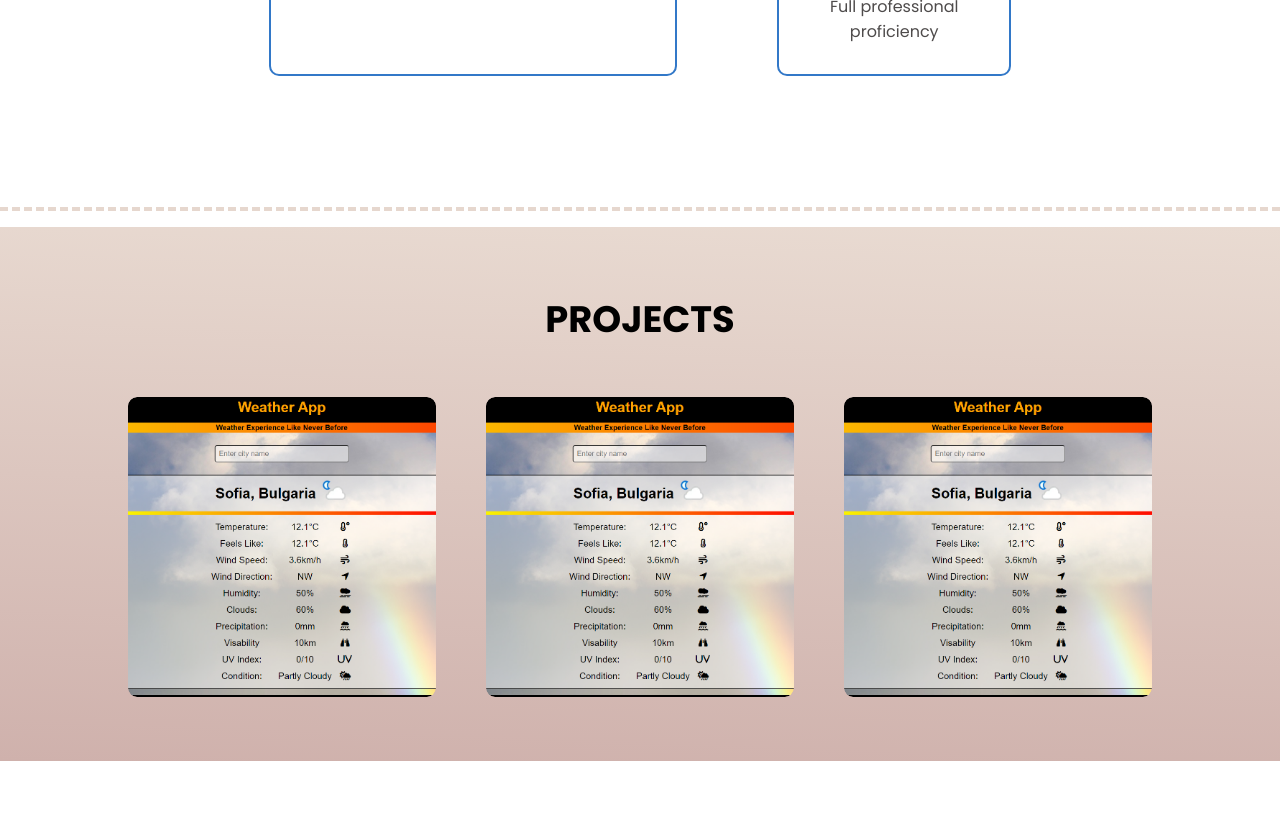
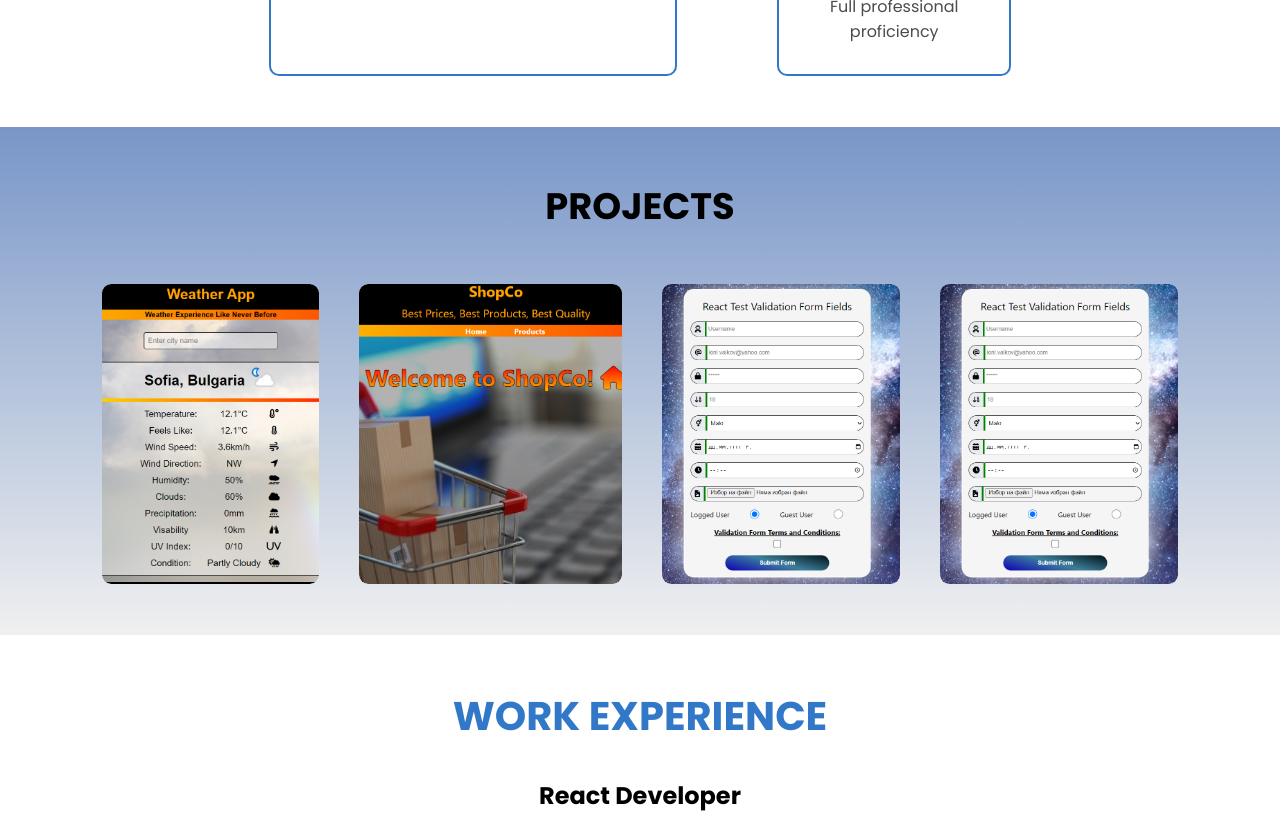
Before and after one commit to KikoXtreme/portfolio, a React (Create React App) app: page / in a window 1280 px wide. Shown: the part 2260-3073 px from the top of the page. Built offline with nearby package versions, Linux system fonts and the light colour scheme.

Commit message:
project update

```diff
--- a/src/components/Projects/Projects.tsx
+++ b/src/components/Projects/Projects.tsx
@@ -3,10 +3,10 @@
 const Projects = () => {
     return (
         <section id="projects" className="projects">
-            <h3>Projects</h3>
+            <h2>Projects</h2>
             <div className="project-cards-wrapper">
                 <article className="project-card travelers">
-                    <img src="/assets/weather.png" alt="Weather-image" />
+                    <img src="/assets/weather.png" alt="weather-image" />
                     <div>
                         <a href="https://kikoxtreme.github.io/weatherApp/" target="_blank" rel="nooper noreferrer">
                             <svg xmlns="http://www.w3.org/2000/svg" viewBox="0 0 448 512">
@@ -23,7 +23,7 @@
                     </div>
                 </article>
                 <article className="project-card happy-mind">
-                    <img src="/assets/weather.png" alt="project-img" />
+                    <img src="/assets/shopco.png" alt="shopco-image" />
                     <div>
                         <a href="https://kikoxtreme.github.io/ShopCo/" target="_blank" rel="nooper noreferrer">
                             <svg xmlns="http://www.w3.org/2000/svg" viewBox="0 0 448 512">
@@ -40,7 +40,24 @@
                     </div>
                 </article>
                 <article className="project-card splitter">
-                    <img src="/assets/weather.png" alt="project-img" />
+                    <img src="/assets/validation.png" alt="validation-image" />
+                    <div>
+                        <a href="https://kikoxtreme.github.io/React-SPA/" target="_blank" rel="nooper noreferrer">
+                            <svg xmlns="http://www.w3.org/2000/svg" viewBox="0 0 448 512">
+                                <path d="M246.6 233.4l-160-160c-12.5-12.5-32.75-12.5-45.25 0s-12.5 32.75 0 45.25L178.8 256l-137.4 137.4c-12.5 12.5-12.5 32.75 0 45.25C47.63 444.9 55.81 448 64 448s16.38-3.125 22.62-9.375l160-160C259.1 266.1 259.1 245.9 246.6 233.4zM438.6 233.4l-160-160c-12.5-12.5-32.75-12.5-45.25 0s-12.5 32.75 0 45.25L370.8 256l-137.4 137.4c-12.5 12.5-12.5 32.75 0 45.25C239.6 444.9 247.8 448 256 448s16.38-3.125 22.62-9.375l160-160C451.1 266.1 451.1 245.9 438.6 233.4z" />
+                            </svg>
+                            Live Demo
+                        </a>
+                        <a href="https://github.com/KikoXtreme/React-SPA" target="_blank" rel="nooper noreferrer">
+                            <svg xmlns="http://www.w3.org/2000/svg" viewBox="0 0 496 512">
+                                <path d="M165.9 397.4c0 2-2.3 3.6-5.2 3.6-3.3.3-5.6-1.3-5.6-3.6 0-2 2.3-3.6 5.2-3.6 3-.3 5.6 1.3 5.6 3.6zm-31.1-4.5c-.7 2 1.3 4.3 4.3 4.9 2.6 1 5.6 0 6.2-2s-1.3-4.3-4.3-5.2c-2.6-.7-5.5.3-6.2 2.3zm44.2-1.7c-2.9.7-4.9 2.6-4.6 4.9.3 2 2.9 3.3 5.9 2.6 2.9-.7 4.9-2.6 4.6-4.6-.3-1.9-3-3.2-5.9-2.9zM244.8 8C106.1 8 0 113.3 0 252c0 110.9 69.8 205.8 169.5 239.2 12.8 2.3 17.3-5.6 17.3-12.1 0-6.2-.3-40.4-.3-61.4 0 0-70 15-84.7-29.8 0 0-11.4-29.1-27.8-36.6 0 0-22.9-15.7 1.6-15.4 0 0 24.9 2 38.6 25.8 21.9 38.6 58.6 27.5 72.9 20.9 2.3-16 8.8-27.1 16-33.7-55.9-6.2-112.3-14.3-112.3-110.5 0-27.5 7.6-41.3 23.6-58.9-2.6-6.5-11.1-33.3 2.6-67.9 20.9-6.5 69 27 69 27 20-5.6 41.5-8.5 62.8-8.5s42.8 2.9 62.8 8.5c0 0 48.1-33.6 69-27 13.7 34.7 5.2 61.4 2.6 67.9 16 17.7 25.8 31.5 25.8 58.9 0 96.5-58.9 104.2-114.8 110.5 9.2 7.9 17 22.9 17 46.4 0 33.7-.3 75.4-.3 83.6 0 6.5 4.6 14.4 17.3 12.1C428.2 457.8 496 362.9 496 252 496 113.3 383.5 8 244.8 8zM97.2 352.9c-1.3 1-1 3.3.7 5.2 1.6 1.6 3.9 2.3 5.2 1 1.3-1 1-3.3-.7-5.2-1.6-1.6-3.9-2.3-5.2-1zm-10.8-8.1c-.7 1.3.3 2.9 2.3 3.9 1.6 1 3.6.7 4.3-.7.7-1.3-.3-2.9-2.3-3.9-2-.6-3.6-.3-4.3.7zm32.4 35.6c-1.6 1.3-1 4.3 1.3 6.2 2.3 2.3 5.2 2.6 6.5 1 1.3-1.3.7-4.3-1.3-6.2-2.2-2.3-5.2-2.6-6.5-1zm-11.4-14.7c-1.6 1-1.6 3.6 0 5.9 1.6 2.3 4.3 3.3 5.6 2.3 1.6-1.3 1.6-3.9 0-6.2-1.4-2.3-4-3.3-5.6-2z" />
+                            </svg>
+                            Source Code
+                        </a>
+                    </div>
+                </article>
+                <article className="project-card splitter">
+                    <img src="/assets/validation.png" alt="validation-image" />
                     <div>
                         <a href="https://kikoxtreme.github.io/React-SPA/" target="_blank" rel="nooper noreferrer">
                             <svg xmlns="http://www.w3.org/2000/svg" viewBox="0 0 448 512">
--- a/src/css/projects.css
+++ b/src/css/projects.css
@@ -1,11 +1,10 @@
 .projects {
-    position: relative;
-    margin-top: 100px;
-    background: linear-gradient(182deg, rgb(233, 219, 210) 0%, rgb(207, 177, 172) 100%);
-    padding: 5% 10%;
+    background: linear-gradient(180deg, rgb(120, 150, 200) 0%, rgb(240, 240, 240) 100%);
+    padding: 4% 8%;
+    text-align: center;
 }
 
-.projects h3 {
+.projects h2 {
     font-size: 2.3rem;
     text-transform: uppercase;
     text-align: center;
@@ -15,7 +14,7 @@
 .projects .project-cards-wrapper {
     display: flex;
     justify-content: space-around;
-    gap: 50px;
+    gap: 40px;
     transition: 0.4s;
 }
 
@@ -92,14 +91,3 @@
     animation-name: buttons;
     animation-duration: 1s;
 }
-
-.projects::before,
-.dashed-divider::before {
-    width: 100%;
-    content: "";
-    height: 50px;
-    position: absolute;
-    top: -20px;
-    left: 0;
-    border-top: 4px dashed rgb(230, 215, 206);
-}
```
Also changed, not shown: public/assets/shopco.png (added), public/assets/validation.png (added).
